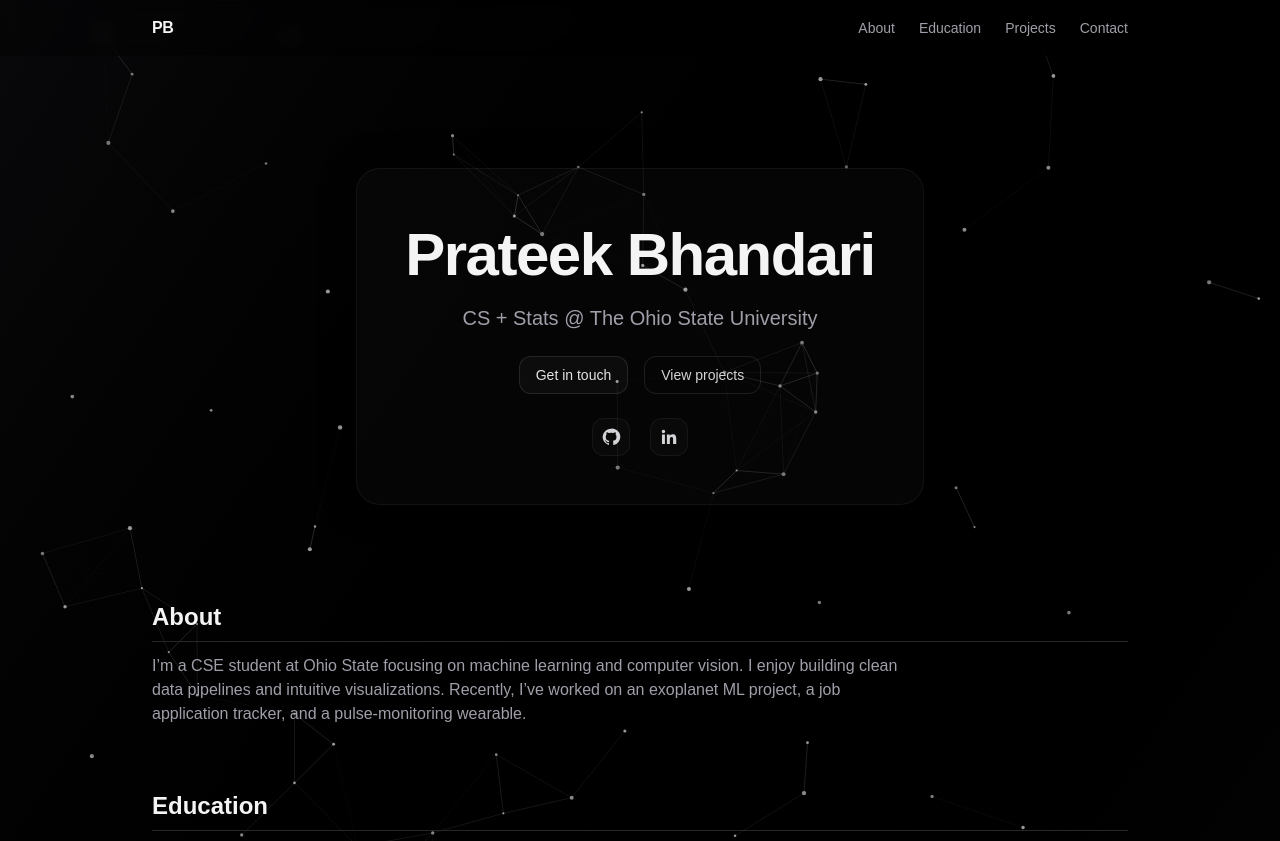
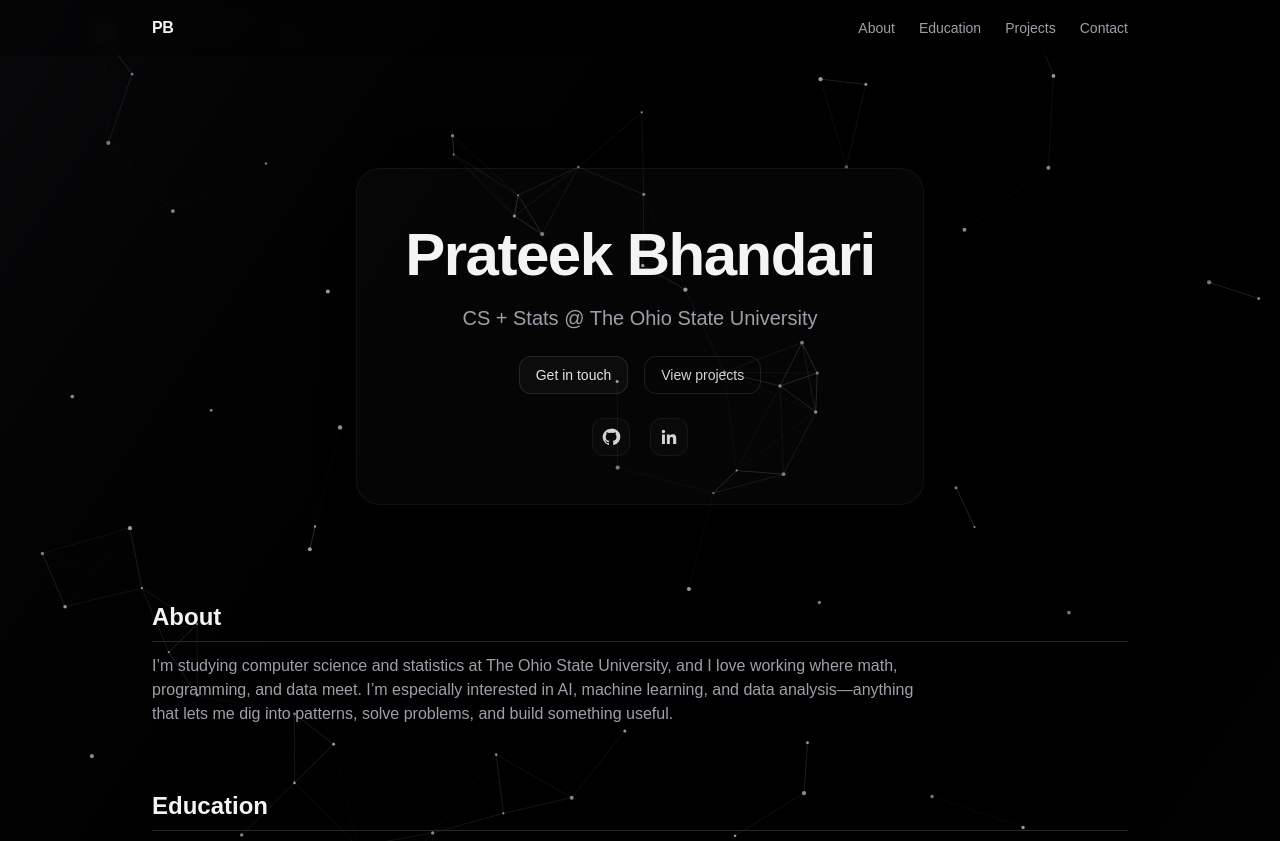
Before and after one commit to lilpb01/portfolio, a Next.js app: page / in a window 1280 px wide. Shown: the top 841 px of the page. Built offline with nearby package versions, Linux system fonts and the light colour scheme.

Commit message:
better about section

```diff
--- a/pages/index.tsx
+++ b/pages/index.tsx
@@ -115,9 +115,7 @@ export default function Home() {
             <h2 className="text-xl font-semibold text-zinc-100 md:text-2xl">About</h2>
             <RevealLine />
             <p className="mt-3 max-w-3xl text-zinc-400">
-              I’m a CSE student at Ohio State focusing on machine learning and computer vision. I enjoy
-              building clean data pipelines and intuitive visualizations. Recently, I’ve worked on an
-              exoplanet ML project, a job application tracker, and a pulse-monitoring wearable.
+              I’m studying computer science and statistics at The Ohio State University, and I love working where math, programming, and data meet. I’m especially interested in AI, machine learning, and data analysis—anything that lets me dig into patterns, solve problems, and build something useful.
             </p>
           </FadeInSection>
         </section>
```
